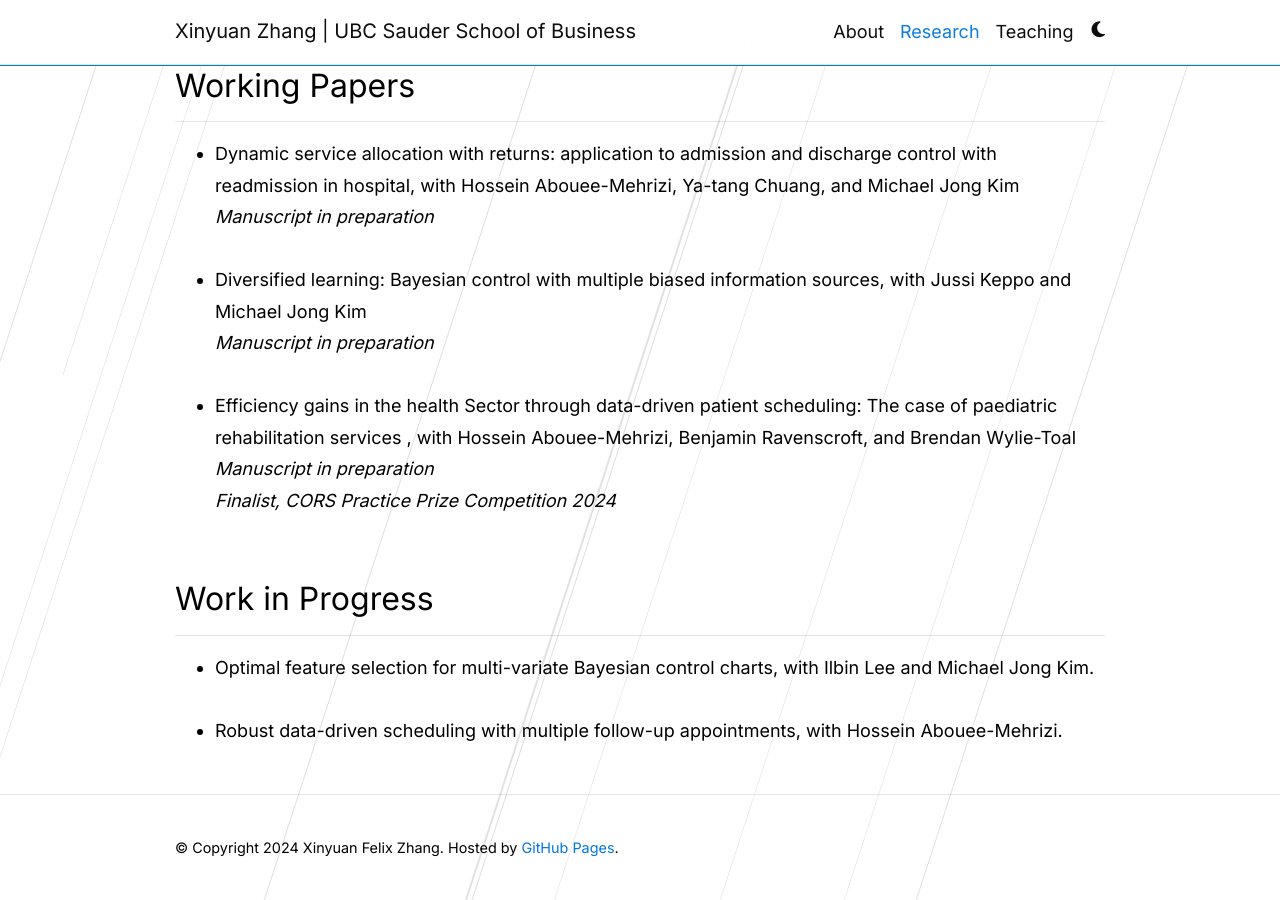
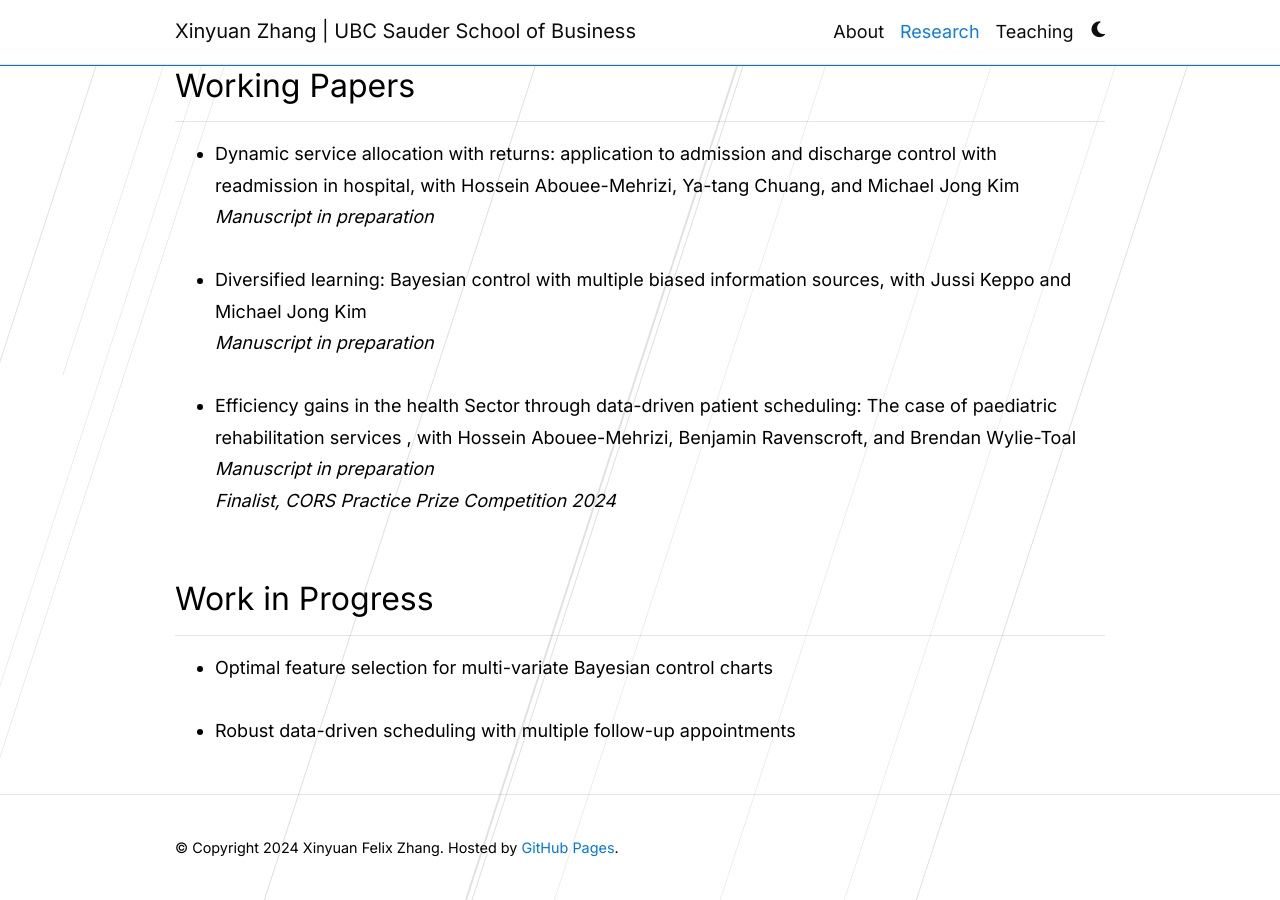
Before and after one commit to xyz2023ca/xyz2023ca.github.io, a Jekyll site: the page built from _pages/publications.md, in a window 1280 px wide and 900 px high, scrolled down 921 px. Built offline with Jekyll 4.4.1, drawn with Linux system fonts in a browser that asks for light colours; comment, search, counter and statistics services are not loaded; a style sheet for code colours, icons or effects is not loaded.

Commit message:
Update publications.md

```diff
--- a/_pages/publications.md
+++ b/_pages/publications.md
@@ -62,11 +62,11 @@ Runner-up, INFORMS DAS Best Student Paper Award, 2022
   <hr>
     <ul>
         <li>
-            <strong>Optimal feature selection for multi-variate Bayesian control charts</strong>, with Ilbin Lee and Michael Jong Kim.
+            <strong>Optimal feature selection for multi-variate Bayesian control charts</strong>
         </li>
         <br>
         <li>
-            <strong>Robust data-driven scheduling with multiple follow-up appointments</strong>, with Hossein Abouee-Mehrizi.
+            <strong>Robust data-driven scheduling with multiple follow-up appointments</strong>
         </li>
     </ul>
 </div>
```
